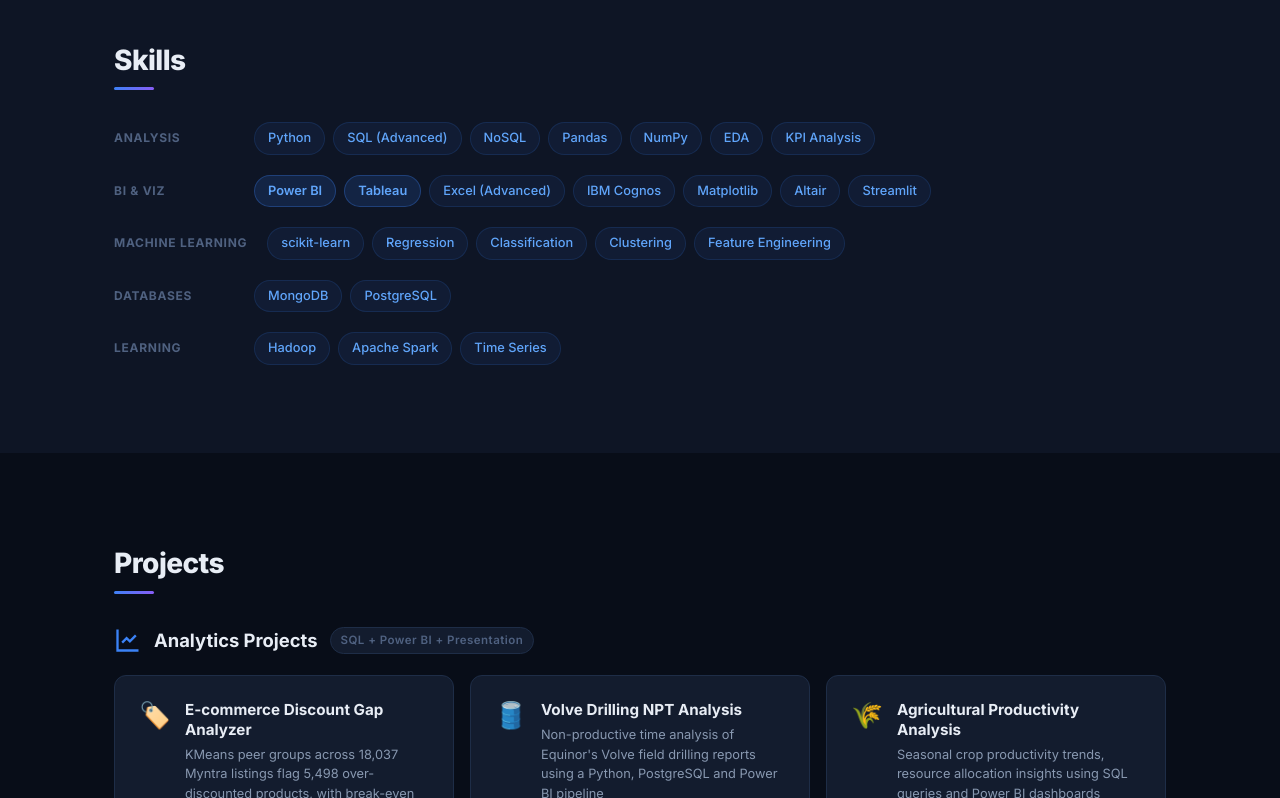
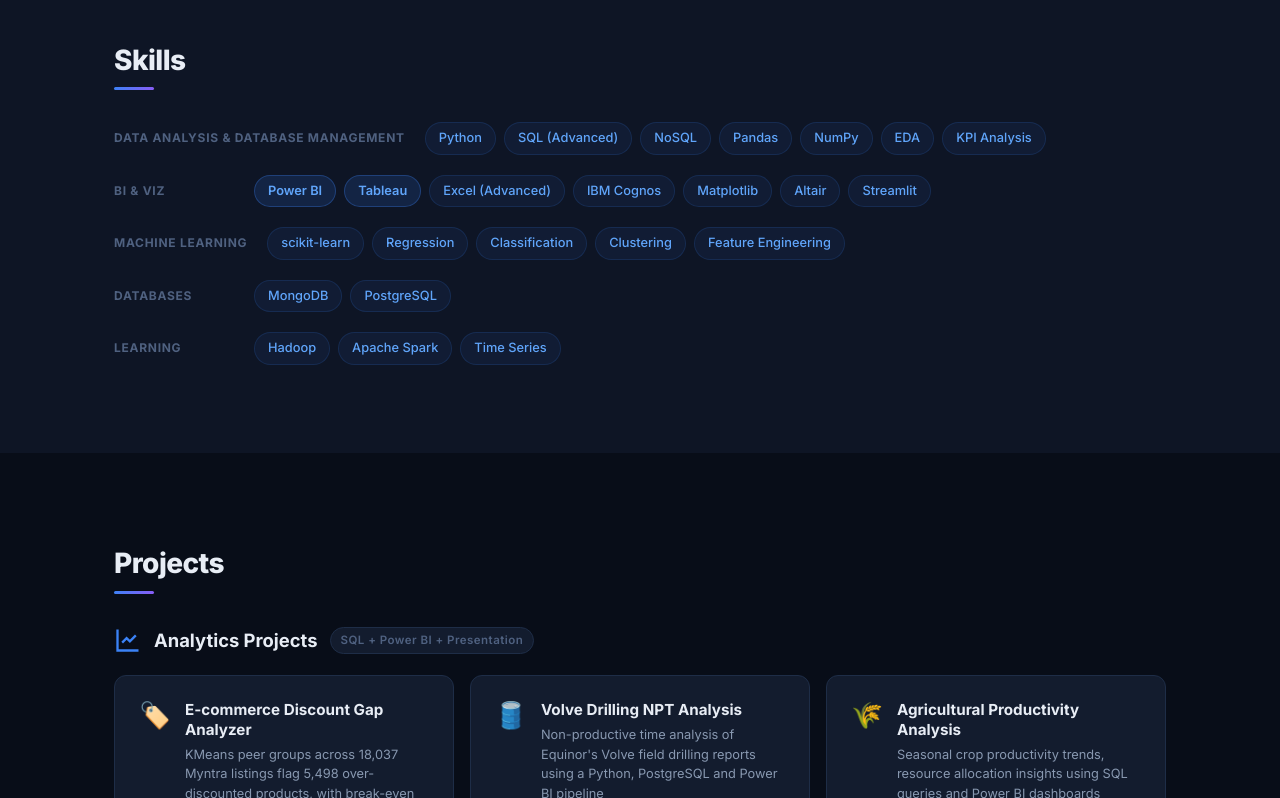
Before and after one commit to utkarshraj94/utkarsh-raj-portfolio, a plain HTML site: page index.html in a window 1280 px wide. Shown: the part 1320-2118 px from the top of the page. Drawn offline with Linux system fonts and the light colour scheme.

Commit message:
Update skill group label for clarity

```diff
--- a/index.html
+++ b/index.html
@@ -110,7 +110,7 @@
     <h2 class="sec-title">Skills</h2>
     <div class="skills-wrap">
       <div class="skill-group">
-        <span class="skill-group-label">Analysis</span>
+        <span class="skill-group-label">Data Analysis  & Database management</span>
         <div class="skill-pills">
           <span>Python</span><span>SQL (Advanced)</span><span>NoSQL</span><span>Pandas</span><span>NumPy</span><span>EDA</span><span>KPI Analysis</span>
         </div>
```
